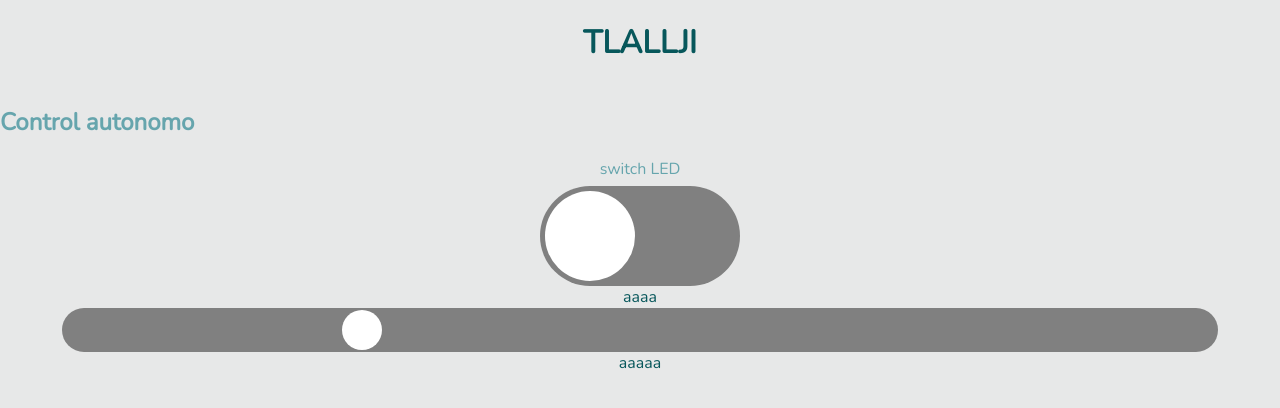
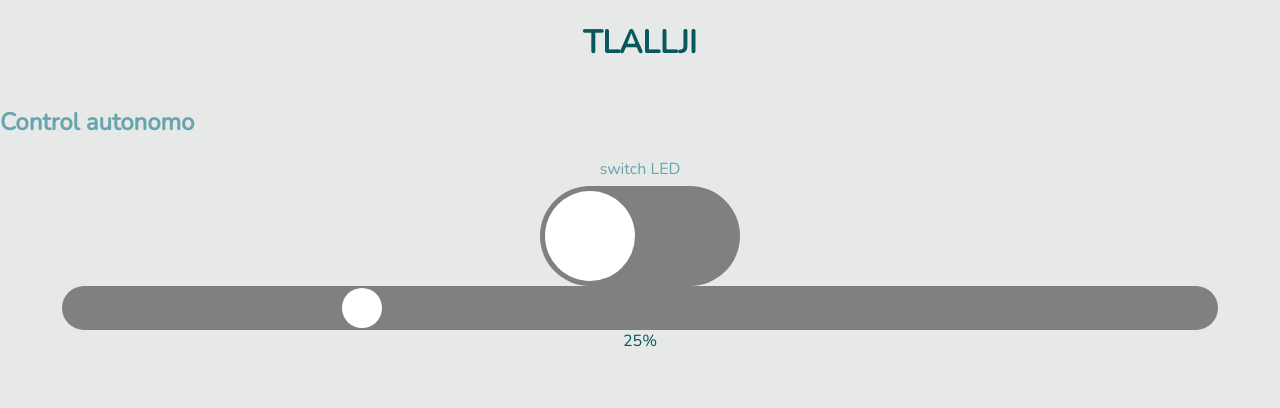
Before and after one commit to NC0D3/TLALLJI, a Flask app: template templates/index.html in a window 1280 px wide. Shown: the top 408 px of the page. Run offline with Flask 3, Linux system fonts and the light colour scheme; the template is opened without the code that fills it, so the values that code supplies are empty; some libraries are stand-ins or nearby versions.

Commit message:
Update index.html

```diff
--- a/templates/index.html
+++ b/templates/index.html
@@ -18,9 +18,9 @@
 		<span>switch LED</span>
 		<input id="toggleBtn" type="checkbox" onchange="ToggleLED()" />
 		<label for="toggleBtn" id="lblLED">Toggle</label>
-		<span id="lblHumedad" class="DATAOUT">aaaa</span>
+		<span id="lblHumedad" class="DATAOUT"></span>
 		<input type="range" value="25" id="sldrHumedad">
-		<span id="voltaje" class="DATAOUT">aaaaa</span>
+		<span id="lblUmbral" class="DATAOUT"></span>
 	</div>
 
 
@@ -41,17 +41,39 @@
 	</script>
 
 	<script>
+		// Función para enviar XMLHttpRequest
+		const enviarMensaje = (mensaje) => {
+			const xmlhttp = new XMLHttpRequest();
+			// Configura la solicitud según tus necesidades
+			xmlhttp.open('POST', '/', true);
+			xmlhttp.setRequestHeader('Content-type', 'application/x-www-form-urlencoded');
+			xmlhttp.send('${mensaje}');
+		};
+		// Obtener referencia al slider y elementos de la interfaz
+		const umbralSlider = document.getElementById('sldrHumedad');
+		document.getElementById('lblUmbral').innerText = umbralSlider.value + '%';
+		let umbral = umbralSlider.value;
+		umbralSlider.addEventListener('input', () => {
+			umbral = umbralSlider.value;
+			document.getElementById('lblUmbral').innerText = umbralSlider.value + '%';
+		});
+
 		const eventSource = new EventSource('/sse');
 		eventSource.addEventListener('humedad', function (event) {
 			// Actualiza el valor en el span y establece el fondo del slider
-			var receivedHumidity = event.data;
+			var valor = event.data;
 			let valorMinimo = 26100;
 			let valorMaximo = 5500;
 			let porcentaje = ((valor - valorMinimo) / (valorMaximo - valorMinimo)) * 100;
+			// Enviar XMLHttpRequest cuando se cumple una condición
+			if (porcentaje < umbral) {
+				enviarMensaje('bomba=ON');
+			} else if (porcentaje >= porcentaje/2+50) {
+				enviarMensaje('bomba=OFF');
+			}
 			var slider = document.getElementById('sldrHumedad');
-			slider.style.background = 'background: linear-gradient(to right, var(--main-color-active-text) 0%, var(--main-color-active-text) '+porcentaje+'%, grey '+porcentaje+'%, grey 100%)';
-			console.log('Evento humedad recibido:', event.data);
-			document.getElementById('voltaje').textContent = 'voltaje: '+receivedHumidity;
+			slider.style.background = 'linear-gradient(to right, var(--main-color-active-text) 0%, var(--main-color-active-text) ' + porcentaje + '%, grey ' + porcentaje + '%, grey 100%)';
+			document.getElementById('lblHumedad').textContent = 'humedad: ' + porcentaje + '%';
 			// Aquí puedes manejar los datos del evento1 como desees
 		});
 	</script>
```
